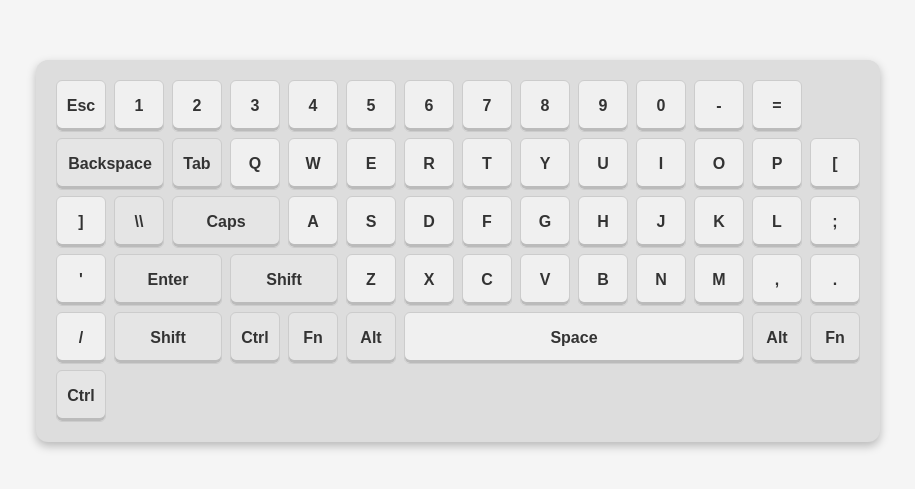
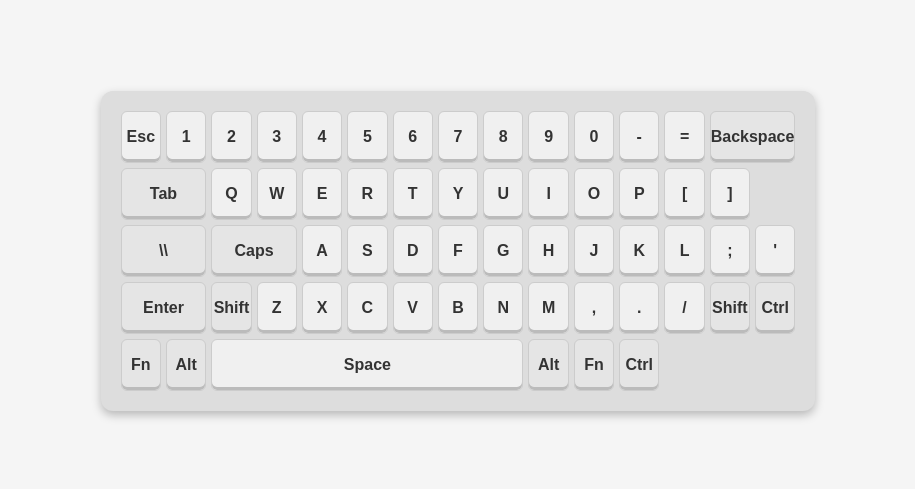
Before and after one commit to Naainz/KeyboardTest, a plain HTML site: page index.html in a window 1280 px wide. Shown: the part 149-638 px from the top of the page, without its empty margins (182-1097 px from the left). Drawn offline with Linux system fonts and the light colour scheme; a script that the page names is missing; a web font is replaced by a local one.

Commit message:
fixed styling

```diff
--- a/assets/styles.css
+++ b/assets/styles.css
@@ -7,17 +7,19 @@ body {
     justify-content: center;
     align-items: center;
     height: 100vh;
+    overflow: hidden;
 }
 
 .keyboard-container {
     display: grid;
-    grid-template-columns: repeat(14, 50px);
-    grid-template-rows: repeat(5, 50px);
-    grid-gap: 8px;
+    grid-template-columns: repeat(15, 1fr);
+    grid-gap: 5px;
     padding: 20px;
     background-color: #ddd;
     border-radius: 12px;
     box-shadow: 0px 4px 10px rgba(0, 0, 0, 0.25);
+    max-width: 800px; /* Ensures it doesn't clip into the corners */
+    margin: 0 auto; /* Centers the keyboard */
 }
 
 .key {
@@ -46,29 +48,37 @@ body {
 }
 
 .key.spacebar {
-    grid-column: span 6;
+    grid-column: span 7;
 }
 
-.key.backspace, .key.enter, .key.shift {
+.key.backspace {
     grid-column: span 2;
 }
 
 .key.tab {
-    grid-column: span 1.5;
+    grid-column: span 2;
 }
 
 .key.capslock {
     grid-column: span 2;
 }
 
-.key.backslash {
-    grid-column: span 1.5;
+.key.enter {
+    grid-column: span 2;
+}
+
+.key.shift {
+    grid-column: span 2.5;
 }
 
 .key.ctrl, .key.alt, .key.fn {
     grid-column: span 1.5;
 }
 
+.key.backslash {
+    grid-column: span 2;
+}
+
 .key:active {
     background-color: #d0d0d0;
     box-shadow: inset 0px 3px 0px #aaa;
```
Also changed, not shown: index.html (+5 -5 lines).
